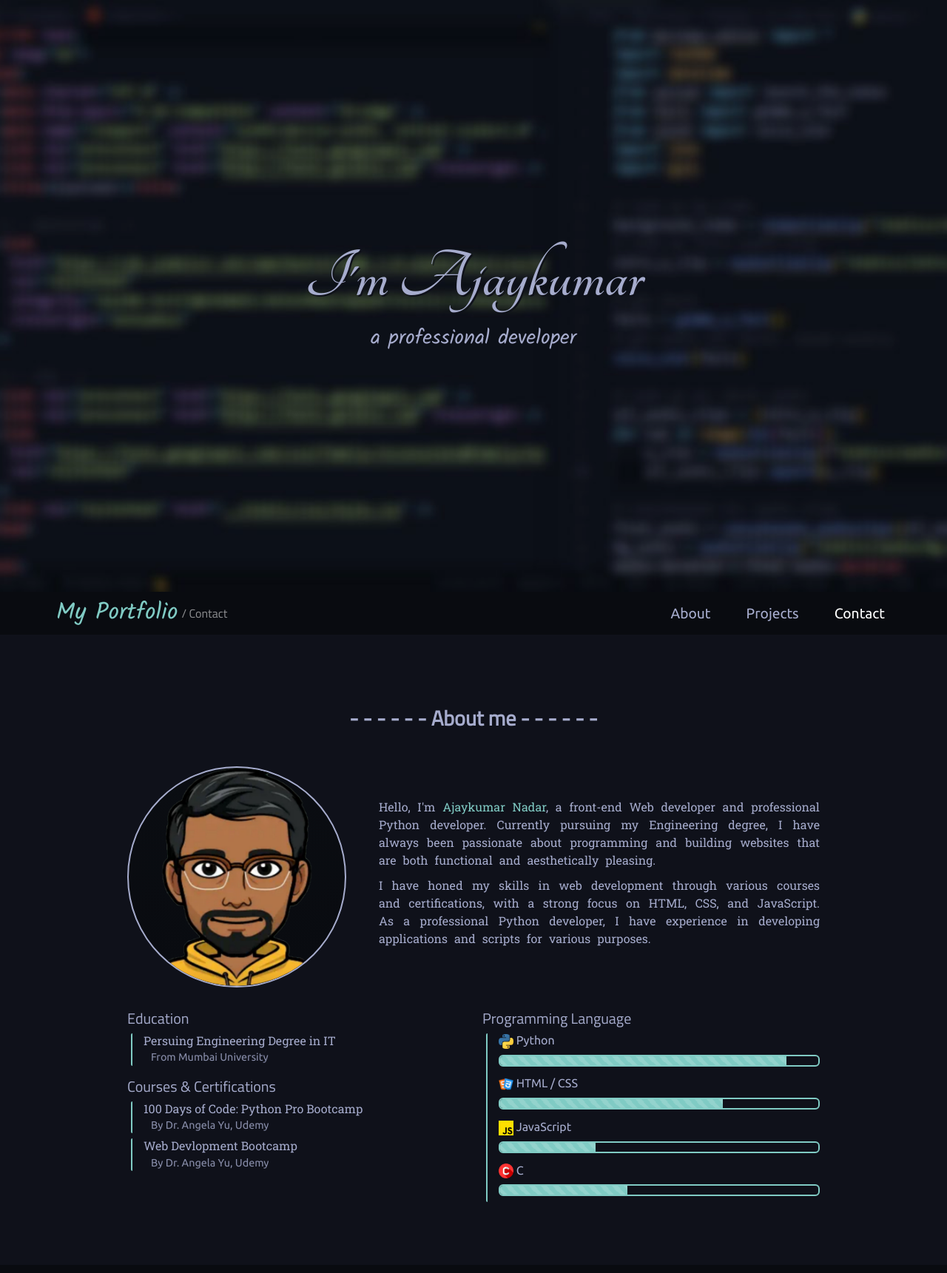
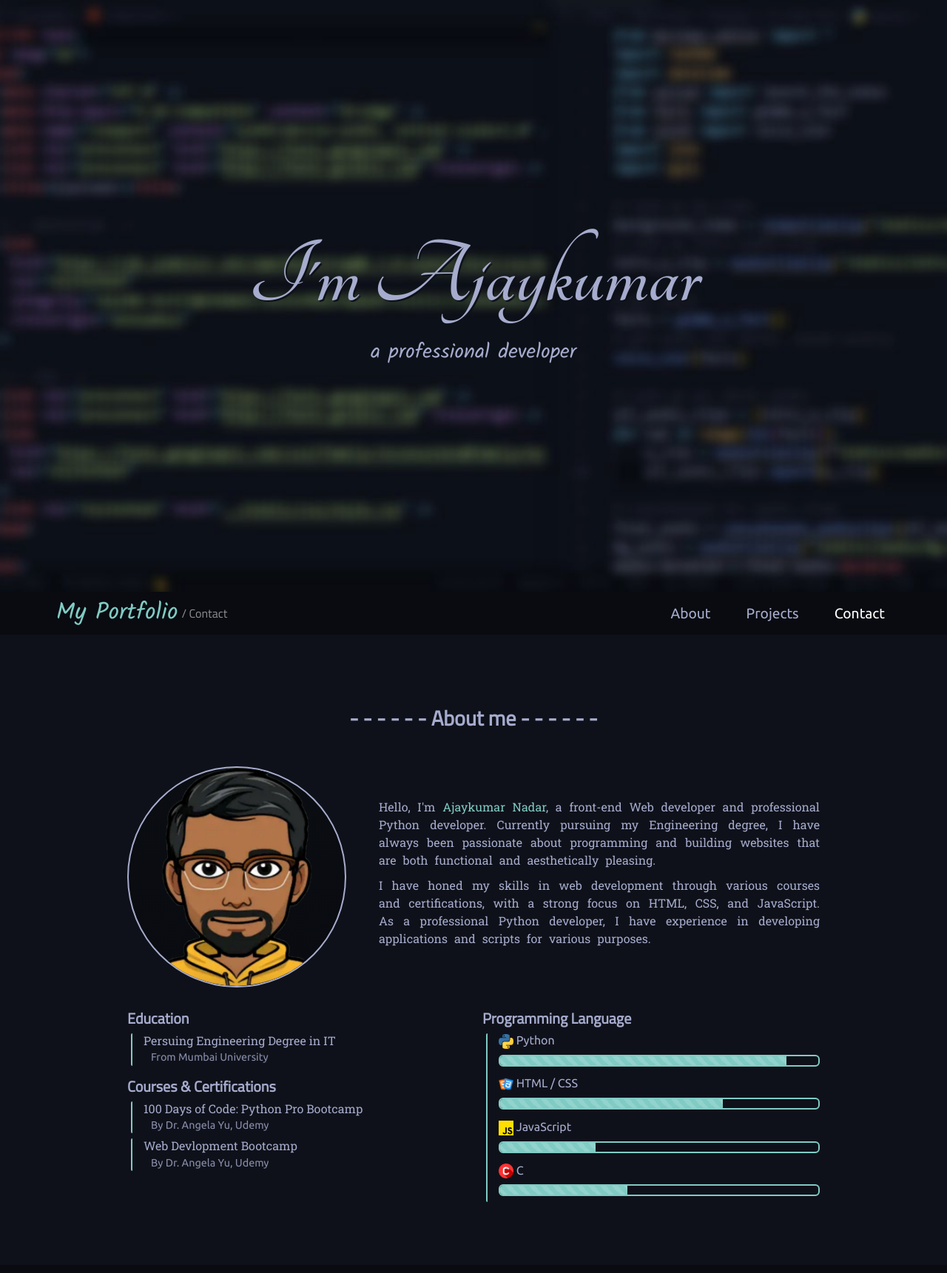
Before and after one commit to ajaykumarn3000/Portfolio-site, a Flask app: page / in a window 1280 px wide. Shown: the top 1721 px of the page at 74% size. Run offline with Flask 2, Linux system fonts and the light colour scheme; some libraries are stand-ins or nearby versions.

Commit message:
add header hover animation

```diff
--- a/static/css/style.css
+++ b/static/css/style.css
@@ -95,13 +95,37 @@ header {
 header h1 {
   text-shadow: 2px 2px var(--blue);
   font-family: var(--cursive2);
-  font-size: 6rem;
+  font-size: 8rem;
   cursor: default;
+  transition: font-size 0.3s ease-in-out;
+  position: relative;
+}
+header h1::after {
+  content: "";
+  position: absolute;
+  bottom: 0;
+  left: 50%; /* move the underline to the center */
+  transform: translateX(-50%) scaleX(0); /* center the underline horizontally and hide it */
+  width: 0; /* set the initial width to 0 */
+  height: 2px;
+  background-color: var(--grey);
+  box-shadow: 2px 2px var(--black);
+  transition: transform 0.2s ease-out, width 0.2s ease-out; /* add a transition effect to both transform and width */
+  transform-origin: center; /* set the transform origin to the center */
 }
 header h3 {
   text-shadow: 1px 1px var(--blue);
   cursor: default;
   font-family: var(--cursive1);
+  transition: font-size 0.3s ease-in-out;
+}
+header h1:hover::after {
+  width: 80%; /* set the width to 100% to expand the underline */
+  transform: translateX(-50%) scaleX(1); /* center the underline horizontally and expand it from the center */
+}
+
+header h1:hover {
+  font-size: 10rem;
 }
 header h1:hover {
   color: var(--peal);
@@ -183,6 +207,9 @@ header h3:hover #me {
 .about .education div {
   margin-bottom: 1rem;
 }
+.about .education h5 {
+  font-weight: 600;
+}
 .about .education span {
   display: block;
   padding-left: 15px;
@@ -212,6 +239,9 @@ header h3:hover #me {
   border-radius: 2px;
   border-left: 2px solid var(--peal);
 
+}
+.about .skills h5 {
+  font-weight: 600;
 }
 .about .skills hr {
   visibility: hidden;
@@ -428,8 +458,14 @@ footer {
   .navbar {
     padding: 1rem;
   }
+  header h1:hover {
+    font-size: 8rem;
+  }
 }
 @media screen and (max-width: 992px) {
+  header h1:hover {
+    font-size: 9rem;
+  }
   .about,
   .projects {
     height: auto;
@@ -474,6 +510,9 @@ footer {
   header h1 {
     font-size: 4.5rem;
   }
+  header h1:hover {
+    font-size: 7rem;
+  }
   .about .col-lg-4 {
     padding: 1rem 2rem;
   }
@@ -498,6 +537,9 @@ footer {
   /* .project-card .row {
     flex-direction: row;
   } */
+  header h1:hover {
+    font-size: 6rem;
+  }
   .project-image img {
     height: auto;
     width: 100%;
@@ -507,6 +549,9 @@ footer {
   .projects {
     padding: 2rem 1rem;
   }
+  header h1:hover {
+    font-size: 4.5rem;
+  }
   .project-card {
     padding: 1rem;
   }
```
